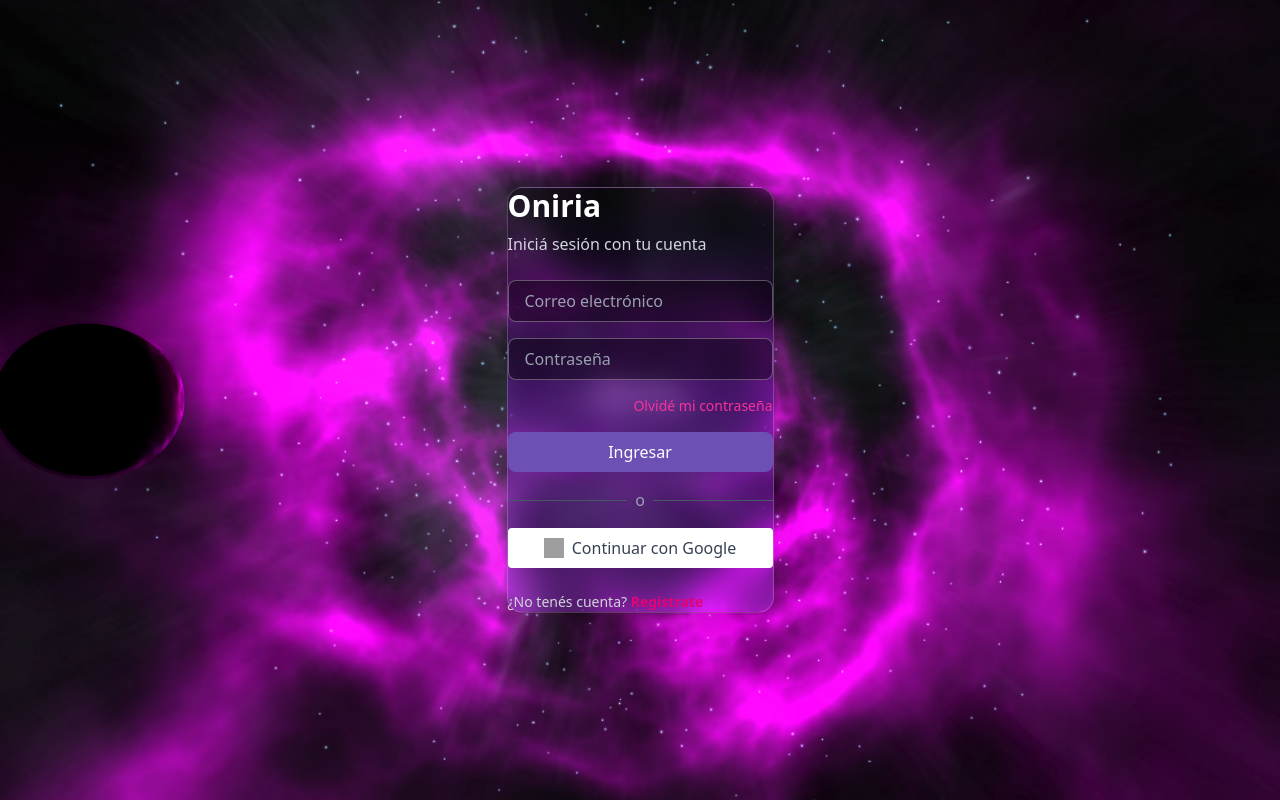
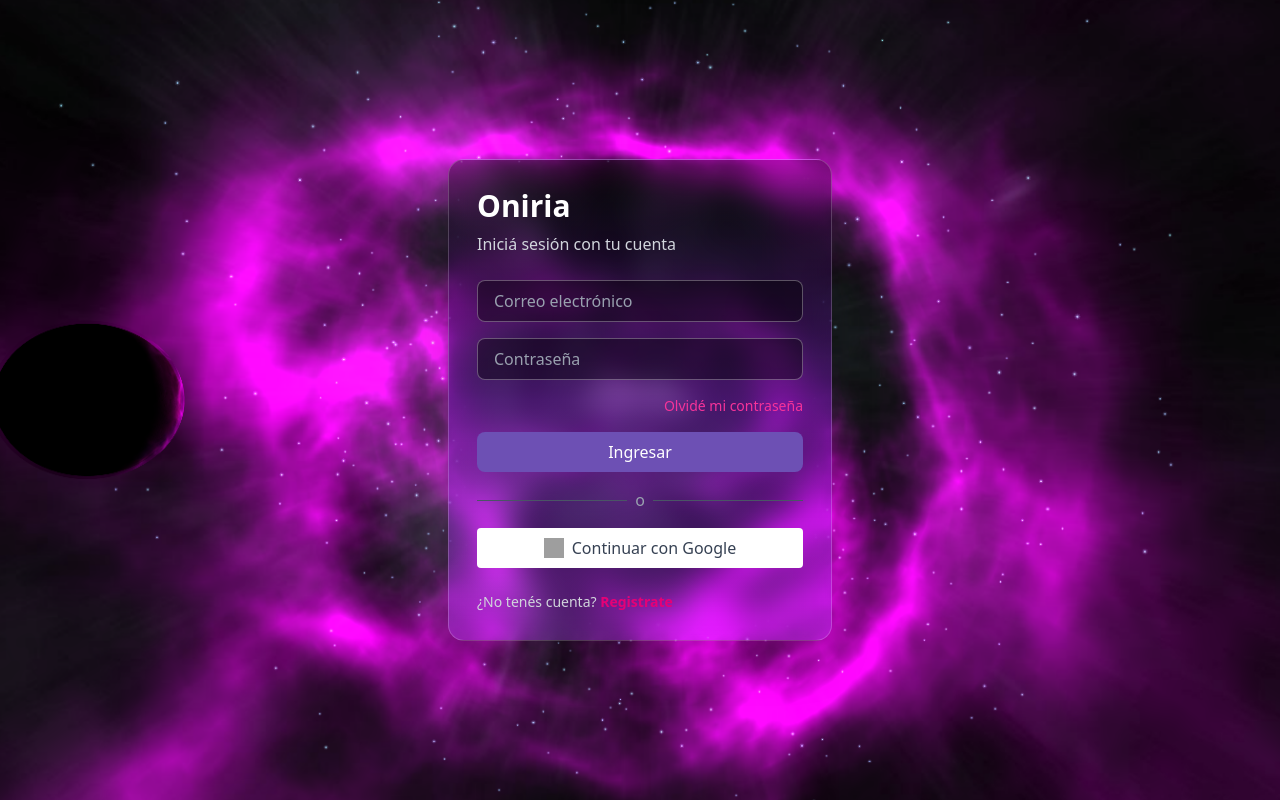
Before and after one commit to moavalos/oniria-app, a React (Vite) app: page /login in a window 1280 px wide. Built offline with nearby package versions, Linux system fonts and the light colour scheme; grey boxes are pictures that could not be loaded.

Commit message:
feat: merge all branches

```diff
--- a/src/app/features/auth/components/LoginForm.tsx
+++ b/src/app/features/auth/components/LoginForm.tsx
@@ -21,7 +21,7 @@ export default function LoginForm() {
   };
 
   return (
-        <form onSubmit={handleSubmit} className="flex flex-col gap-4">
+    <form onSubmit={handleSubmit} className="flex flex-col gap-4 min-w-30">
       <input
         type="email"
         value={email}
@@ -47,7 +47,6 @@ export default function LoginForm() {
 
       {error && <p className="text-red-500 text-sm">{error}</p>}
       <Button type="submit">{t("login.button")}</Button>
-
     </form>
   );
 }
--- a/src/app/pages/Login.tsx
+++ b/src/app/pages/Login.tsx
@@ -17,7 +17,7 @@ export default function Login() {
         className="absolute inset-0 w-full h-full object-cover -z-10"
       />
 
-            <Card>
+      <Card className="p-7 min-w-sm">
         <AuthTitle title="Oniria" subtitle={t("login.subtitle")} />
         <LoginForm />
         <div className="flex items-center gap-2 my-4 text-gray-400">
```
Also changed, not shown: 1 other file (tests, documents, lock files or other folders). Lines whose indentation alone changed are shown as unchanged.
